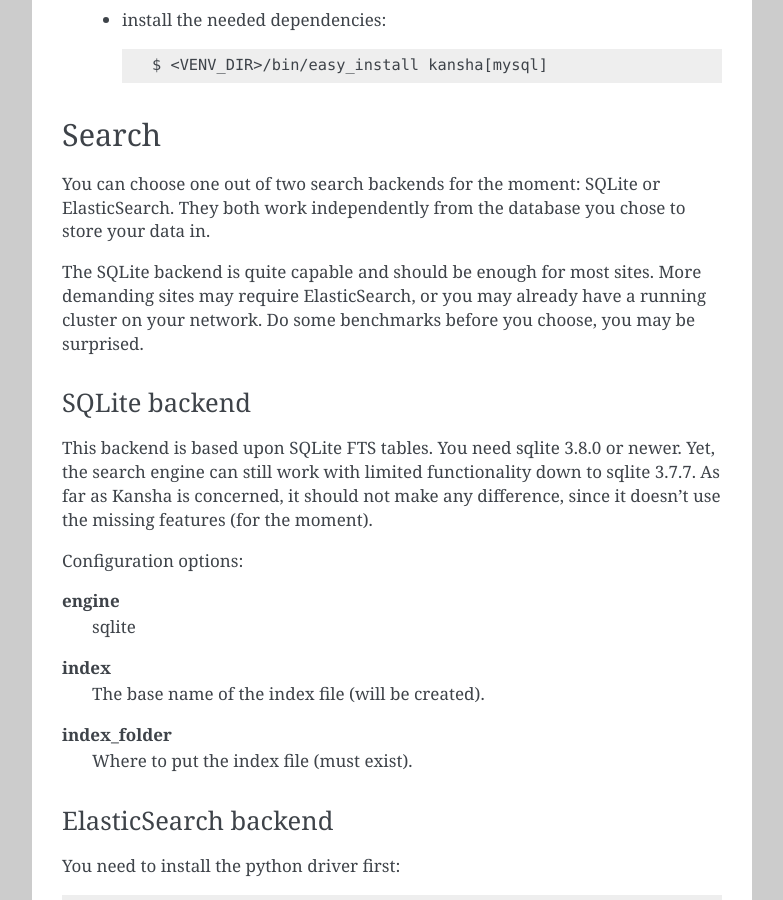
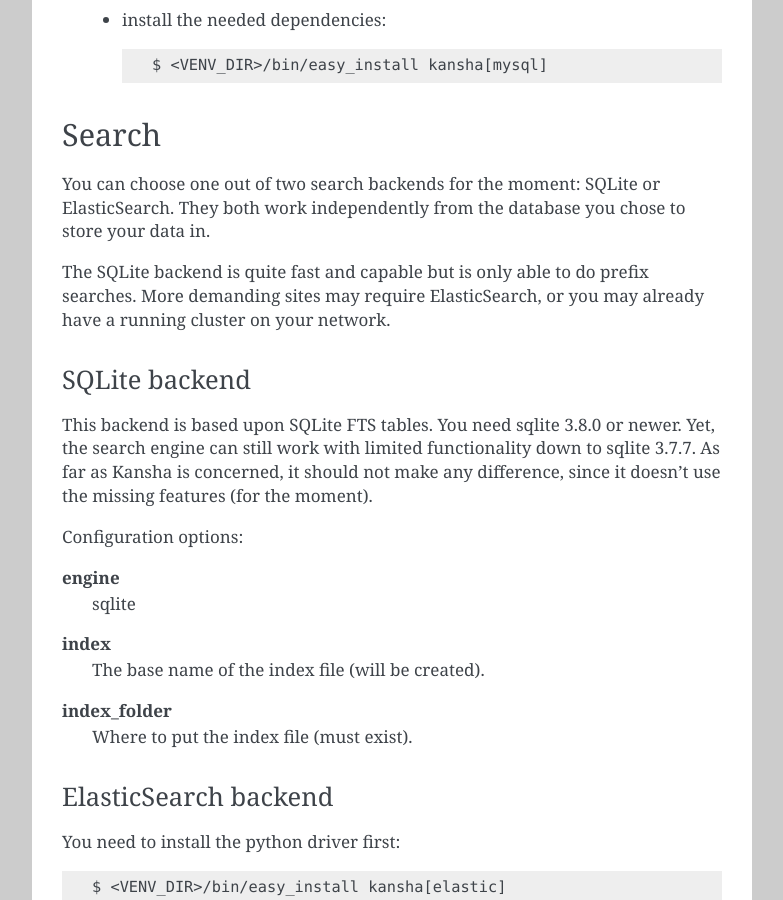
Before and after one commit to Net-ng/kansha, a Sphinx documentation site: the page built from doc/configuration.rst, in a window 1280 px wide and 900 px high, scrolled down 4190 px. Shown: the whole window, without its empty margins (358-1141 px from the left). Built offline with Sphinx 7.4.7, drawn with Linux system fonts in a browser that asks for light colours.

Commit message:
Documented sqlite limitation to prefix searches

```diff
--- a/doc/configuration.rst
+++ b/doc/configuration.rst
@@ -192,7 +192,7 @@
 You can choose one out of two search backends for the moment: SQLite or ElasticSearch.
 They both work independently from the database you chose to store your data in.
 
-The SQLite backend is quite capable and should be enough for most sites. More demanding sites may require ElasticSearch, or you may already have a running cluster on your network. Do some benchmarks before you choose, you may be surprised.
+The SQLite backend is quite fast and capable but is only able to do prefix searches. More demanding sites may require ElasticSearch, or you may already have a running cluster on your network.
 
 SQLite backend
 ^^^^^^^^^^^^^^
```
